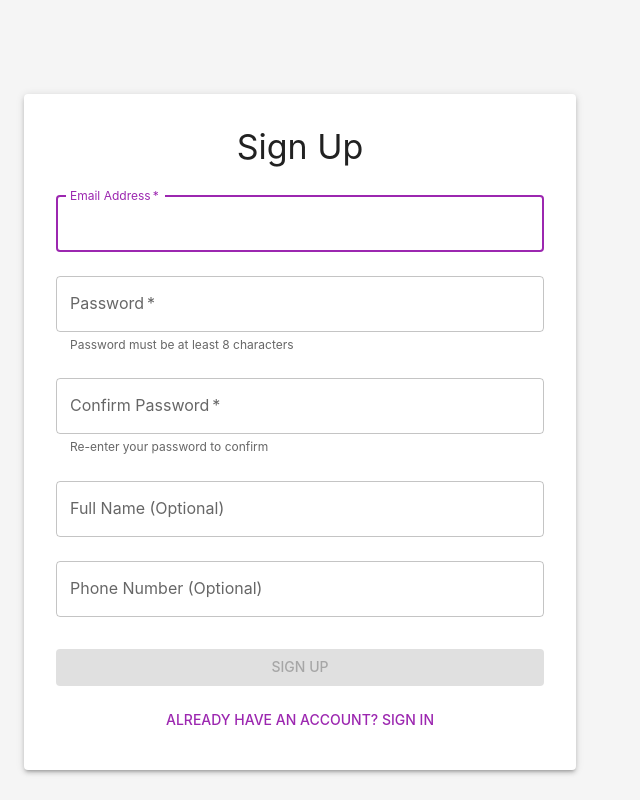
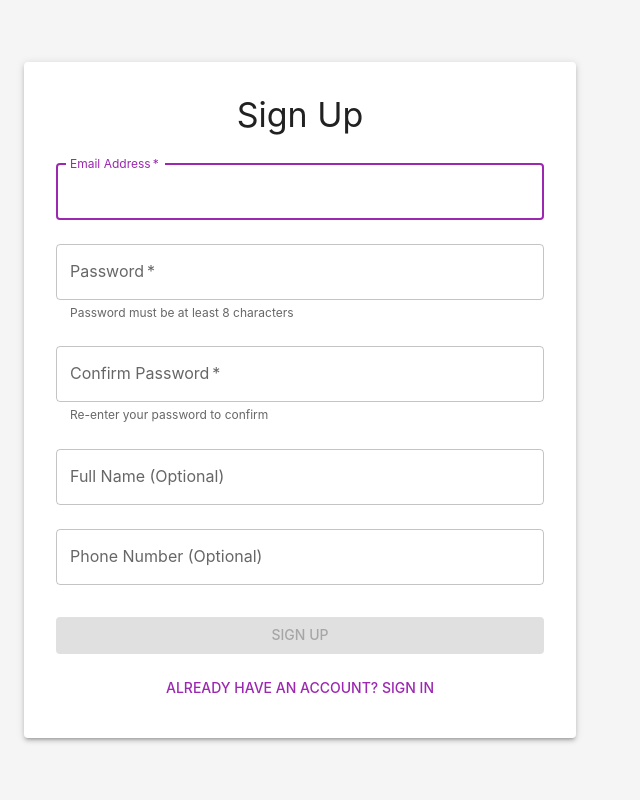
Before and after one commit to ChrisAlertus/manageapp, a React app in the folder frontend/: page /register in a window 1280 px wide. Shown: the whole page, without its empty margins (0-640 px from the left). Built offline with nearby package versions, Linux system fonts and the light colour scheme; the HTML template or start-up script is replaced by a standard one.

Commit message:
center boxes on page

```diff
--- a/frontend/src/pages/LoginPage.tsx
+++ b/frontend/src/pages/LoginPage.tsx
@@ -61,13 +61,21 @@ export const LoginPage: React.FC = () => {
   };
 
   return (
-    <Container maxWidth="sm">
+    <Container
+      maxWidth="sm"
+      sx={{
+        display: 'flex',
+        alignItems: 'center',
+        justifyContent: 'center',
+        minHeight: '100vh',
+      }}
+    >
       <Box
         sx={{
-          marginTop: 8,
           display: 'flex',
           flexDirection: 'column',
           alignItems: 'center',
+          width: '100%',
         }}
       >
         <Paper elevation={3} sx={{ padding: 4, width: '100%' }}>
--- a/frontend/src/pages/RegisterPage.tsx
+++ b/frontend/src/pages/RegisterPage.tsx
@@ -103,13 +103,21 @@ export const RegisterPage: React.FC = () => {
   };
 
   return (
-    <Container maxWidth="sm">
+    <Container
+      maxWidth="sm"
+      sx={{
+        display: 'flex',
+        alignItems: 'center',
+        justifyContent: 'center',
+        minHeight: '100vh',
+      }}
+    >
       <Box
         sx={{
-          marginTop: 8,
           display: 'flex',
           flexDirection: 'column',
           alignItems: 'center',
+          width: '100%',
         }}
       >
         <Paper elevation={3} sx={{ padding: 4, width: '100%' }}>
```
